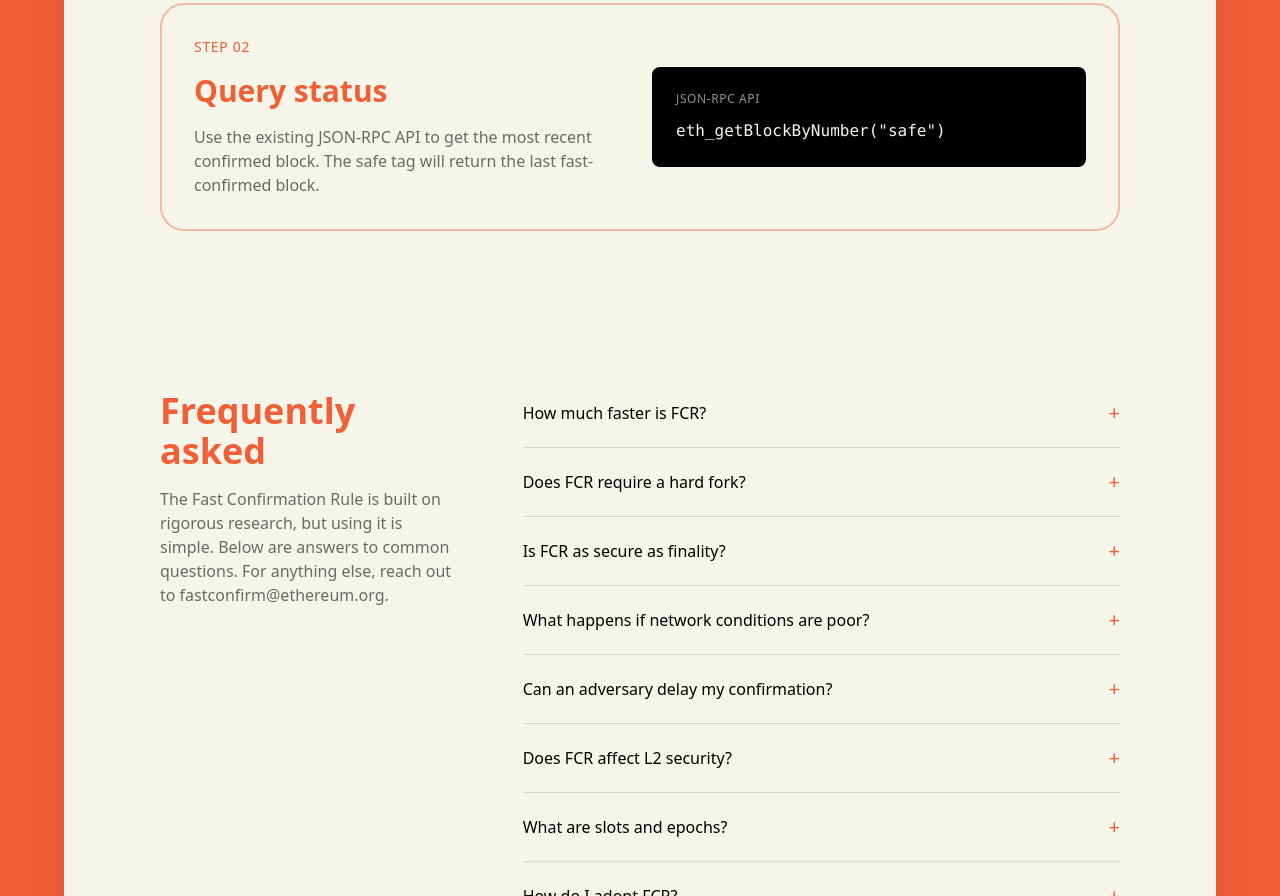
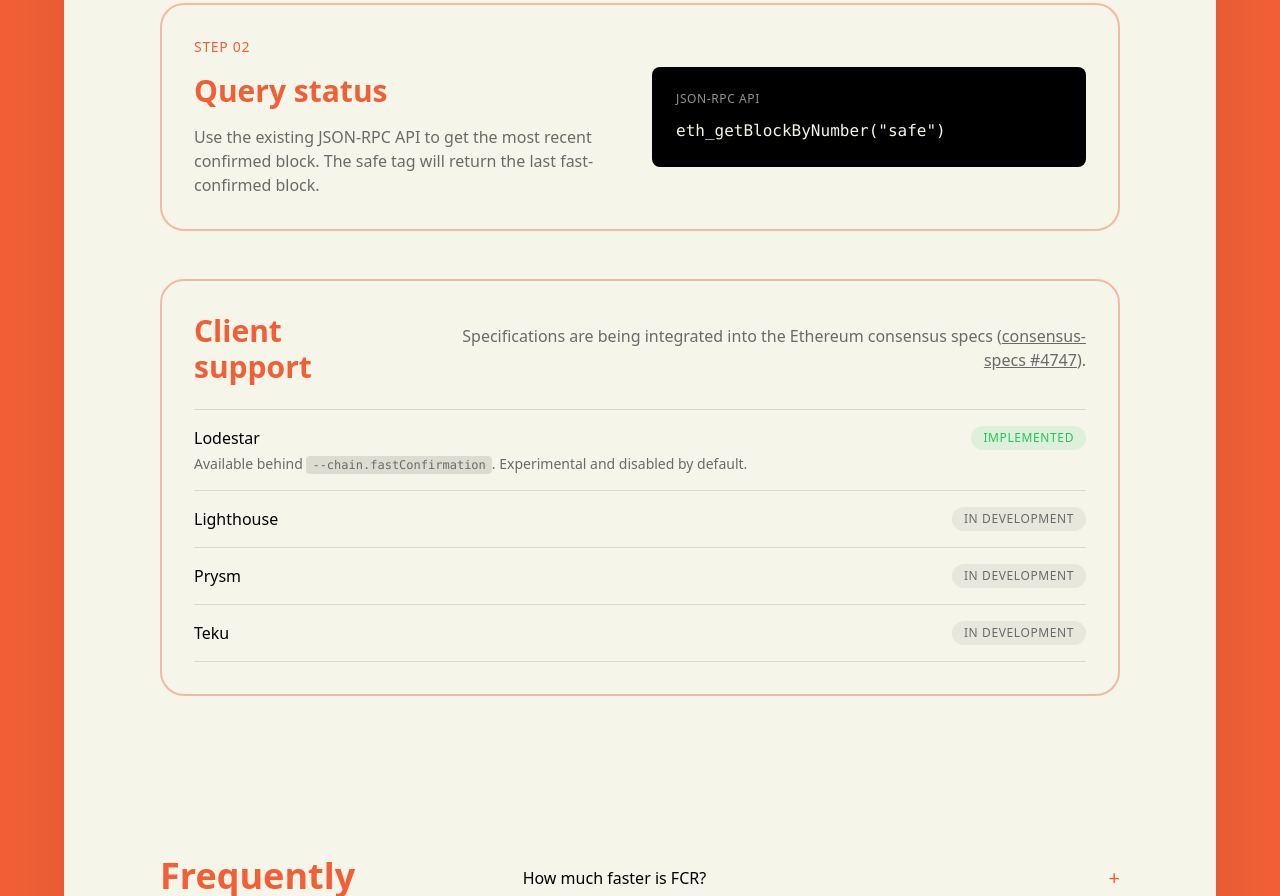
Before and after one commit to ethereum/FCR-website, a website built with Vite: page index.html in a window 1280 px wide. Shown: the part 5809-6705 px from the top of the page. Built offline with nearby package versions, Linux system fonts and the light colour scheme.

Commit message:
Add client support status to implementation section
Matthew Keil (ChainSafe) asked why the site does not show that
Lodestar supports FCR. The #implement section listed no clients at
all, and its only example used Lighthouse, which has not shipped
the feature.

- Add a "Client support" panel to #implement listing Lodestar as
  implemented and Lighthouse, Prysm and Teku as in development,
  linking to consensus-specs #4747.
- Note that Lodestar's support is experimental and disabled by
  default, per ChainSafe's own documentation.
- Correct the Step 01 example to the real shipped command,
  `lodestar beacon --chain.fastConfirmation`. The previous string,
  `lighthouse bn --enable-fast-confirmation`, is not a flag that
  exists in any released client.
- Mirror both fixes in public/llms.txt, which also carried a third,
  different flag spelling (`--fast-confirmation-rule`).

```diff
--- a/index.html
+++ b/index.html
@@ -429,7 +429,7 @@
               </div>
               <div class="bg-text rounded-sm p-5 md:p-6 space-y-3">
                 <div class="text-background/60 text-xs uppercase tracking-wider">Consensus Client</div>
-                <code class="code-block text-background text-sm md:text-base block">lighthouse bn --enable-fast-confirmation</code>
+                <code class="code-block text-background text-sm md:text-base block">lodestar beacon --chain.fastConfirmation</code>
               </div>
             </div>
           </div>
@@ -448,6 +448,39 @@
               </div>
             </div>
           </div>
+        </div>
+
+        <!-- Client support -->
+        <div class="border-2 border-primary/40 rounded-3xl p-6 md:p-8">
+          <div class="flex flex-col lg:flex-row lg:items-baseline lg:justify-between gap-2 lg:gap-8">
+            <h4 class="text-primary text-2xl md:text-3xl font-bold">Client support</h4>
+            <p class="text-text-muted text-sm md:text-base lg:text-right">
+              Specifications are being integrated into the Ethereum consensus specs
+              (<a href="https://github.com/ethereum/consensus-specs/pull/4747" class="underline hover:text-primary transition-colors" target="_blank" rel="noopener noreferrer">consensus-specs&nbsp;#4747</a>).
+            </p>
+          </div>
+
+          <ul class="mt-6 space-y-0">
+            <li class="flex flex-wrap items-center justify-between gap-x-4 gap-y-1 border-t border-text-muted/20 py-4">
+              <span class="text-text font-medium text-sm md:text-base">Lodestar</span>
+              <span class="text-green bg-green/10 rounded-full px-3 py-1 text-xs font-medium tracking-wider uppercase">Implemented</span>
+              <p class="text-text-muted text-xs md:text-sm basis-full">
+                Available behind <code class="bg-text/10 px-1.5 py-0.5 rounded text-xs">--chain.fastConfirmation</code>. Experimental and disabled by default.
+              </p>
+            </li>
+            <li class="flex flex-wrap items-center justify-between gap-x-4 gap-y-1 border-t border-text-muted/20 py-4">
+              <span class="text-text font-medium text-sm md:text-base">Lighthouse</span>
+              <span class="text-text-muted bg-text-muted/10 rounded-full px-3 py-1 text-xs font-medium tracking-wider uppercase">In development</span>
+            </li>
+            <li class="flex flex-wrap items-center justify-between gap-x-4 gap-y-1 border-t border-text-muted/20 py-4">
+              <span class="text-text font-medium text-sm md:text-base">Prysm</span>
+              <span class="text-text-muted bg-text-muted/10 rounded-full px-3 py-1 text-xs font-medium tracking-wider uppercase">In development</span>
+            </li>
+            <li class="flex flex-wrap items-center justify-between gap-x-4 gap-y-1 border-t border-b border-text-muted/20 py-4">
+              <span class="text-text font-medium text-sm md:text-base">Teku</span>
+              <span class="text-text-muted bg-text-muted/10 rounded-full px-3 py-1 text-xs font-medium tracking-wider uppercase">In development</span>
+            </li>
+          </ul>
         </div>
       </section>
 
--- a/public/llms.txt
+++ b/public/llms.txt
@@ -18,9 +18,18 @@ The Fast Confirmation Rule (FCR) is a consensus client feature that provides sin
 
 ## How It Works
 
-1. Enable the fast confirmation flag on your consensus client (e.g., `lighthouse bn --fast-confirmation-rule`)
+1. Enable the fast confirmation flag on your consensus client (e.g., `lodestar beacon --chain.fastConfirmation`)
 2. Query `eth_getBlockByNumber("safe")` via JSON-RPC
 3. The `safe` block tag returns the last fast-confirmed block
+
+## Client Support
+
+- **Lodestar**: Implemented, behind the `--chain.fastConfirmation` flag (experimental, disabled by default)
+- **Lighthouse**: In development
+- **Prysm**: In development
+- **Teku**: In development
+
+Standardized specifications are being integrated into the Ethereum consensus specs (consensus-specs PR #4747).
 
 ## Use Cases
 
```
